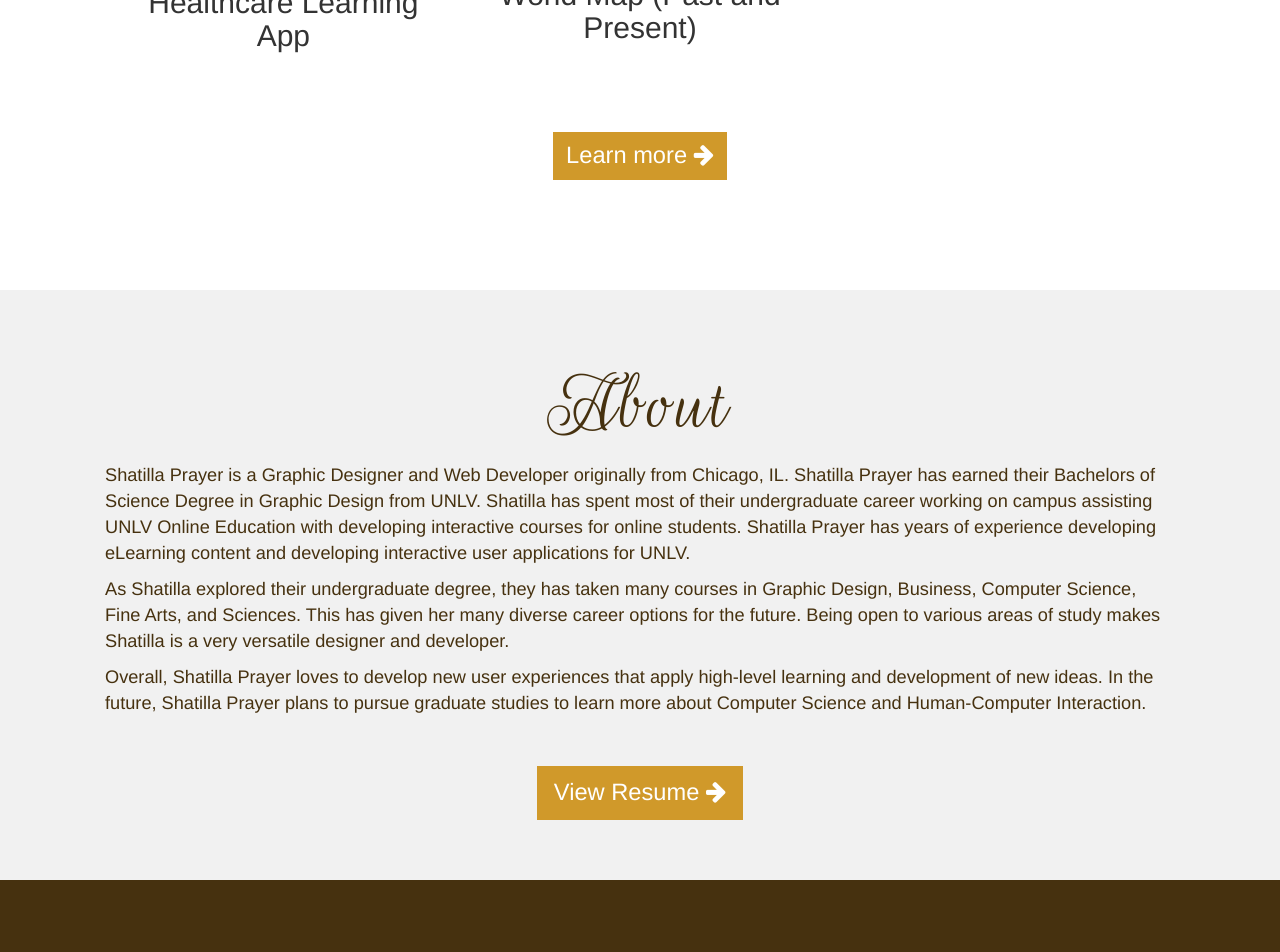
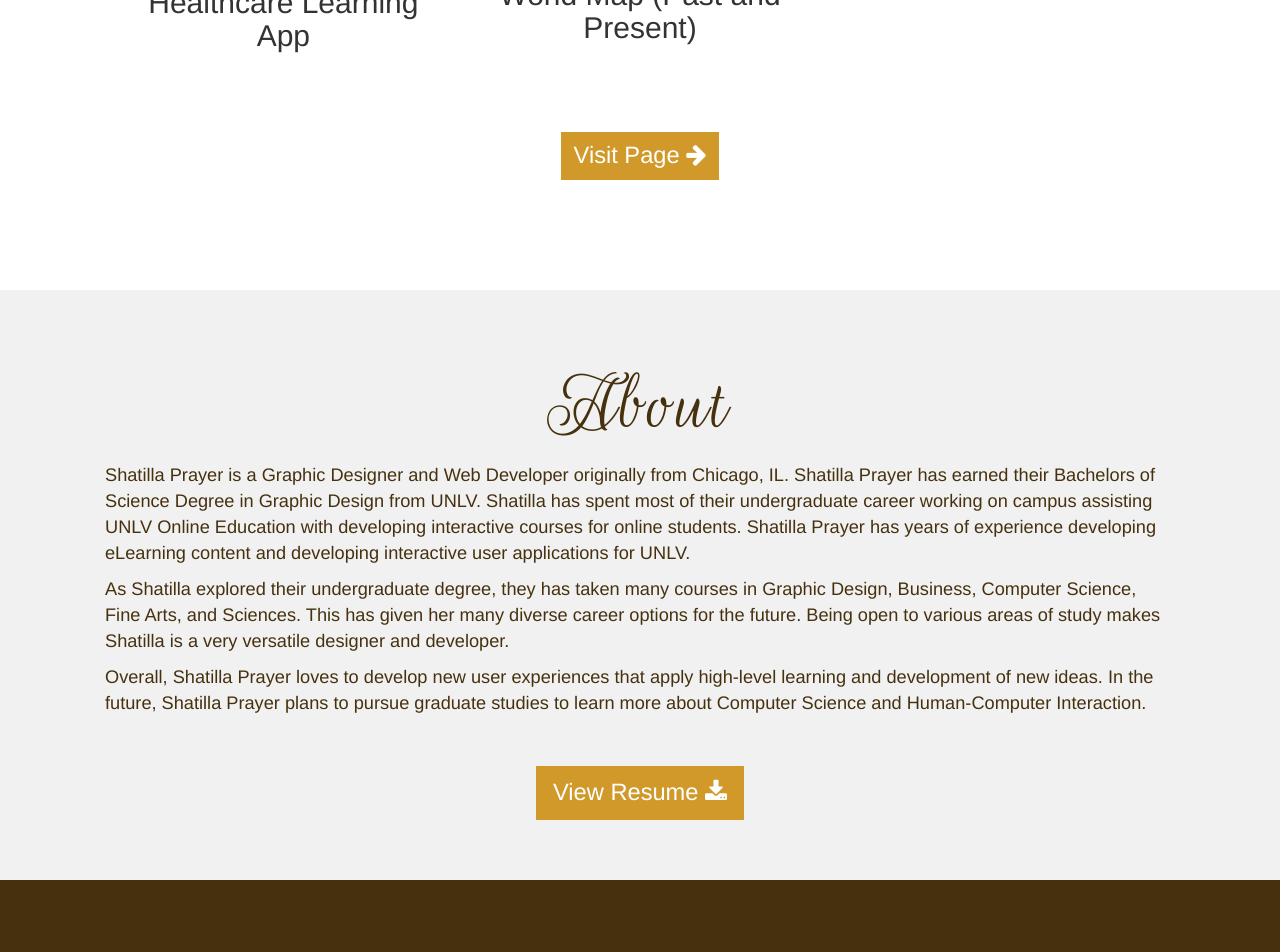
Before and after one commit to lacrimosia/Portfolio-Website, an Angular app: page /#/home in a window 1280 px wide. Shown: the part 1020-1972 px from the top of the page. Built offline with nearby package versions, Linux system fonts and the light colour scheme.

Commit message:
fixed pages so far, eod

```diff
--- a/src/app/graphics/graphics.component.html
+++ b/src/app/graphics/graphics.component.html
@@ -13,9 +13,11 @@
       <div class="images">
         <img src="{{getFullImage(g?.value?.fullLink)}}" class="img-responsive" />
       </div>
-      <h3> {{g?.value?.name}} </h3>
-      <button type="button" class="btn btn-primary btn-lg" data-toggle="modal" data-target="#myModal" (click)="myIndex=d;"><i class="fa fa-search-plus"></i> View Project
-      </button>
+      <div class="text-center">
+        <h3> {{g?.value?.name}} </h3>
+        <button type="button" class="btn btn-primary btn-lg" data-toggle="modal" data-target="#myModal" (click)="myIndex=d;"><i class="fa fa-arrow-right"></i> View Project
+        </button>
+      </div>
     </div>
   </div>
   <!-- Modal -->
--- a/src/app/home/home.component.html
+++ b/src/app/home/home.component.html
@@ -63,7 +63,7 @@
         </div>
         <div class="col-md-12 col-lg-12 col-sm-12 col-xs-12 extraPadding">
         <p class="text-center">
-            <a href="#/app" role="button" class="btn btn-primary btn-md">Learn more <i class="fa fa-arrow-right"></i></a>
+            <a href="#/app" role="button" class="btn btn-primary btn-md">Visit Page <i class="fa fa-arrow-right"></i></a>
           </p>
         </div>
       </div>
@@ -88,7 +88,7 @@
         </div>
         <br/>
         <br/>
-        <p class="text-center"><a href="assets/resume.pdf" class="btn btn-primary btn-lg" role="button">View Resume <i class="fa fa-arrow-right"></i></a></p>
+        <p class="text-center"><a href="assets/resume.pdf" class="btn btn-primary btn-lg" role="button">View Resume <i class="fa fa-download"></i></a></p>
       </div>
     </div>
   </div>
--- a/src/app/interactives/interactives.component.html
+++ b/src/app/interactives/interactives.component.html
@@ -10,8 +10,10 @@
       <div class="images">
         <img src="{{getImage(n?.value?.picture[0].name)}}" class="img-responsive" />
       </div>
-      <h3> {{n?.value?.name}} </h3>
-      <button (click)="Index=i" target="_blank" class="btn btn-primary btn-lg" data-toggle="modal" data-target="#myModal1">Learn more <i class="fa fa-arrow-right"></i></button>
+      <div class="text-center">
+        <h3> {{n?.value?.name}} </h3>
+        <button (click)="Index=i" target="_blank" class="btn btn-primary btn-lg" data-toggle="modal" data-target="#myModal1">Learn more <i class="fa fa-arrow-right"></i></button>
+      </div>
     </div>
   </div>
 </div>
@@ -31,8 +33,8 @@
         </div>
         <!--<div class="ints col-md-6 col-lg-6 col-sm-12 col-xs-12" *ngFor="let z of interactives[Index]?.picture; let u = index"  [ngStyle]="{'background-image': 'url(' + getImage(interactives[Index]?.picture[u]) + ')', 'background-size': 'cover'}"></div>-->
         <br/>
-          <br/>
-          <h1>Screenshots</h1>
+        <br/>
+        <h1>Screenshots</h1>
         <div class="item" *ngFor="let z of interactives[Index]?.picture; let u = index">
           <div class="well warning"> <b>{{u+1}})  {{interactives[Index]?.picture[u].desc}}</b> </div>
           <img [src]="getImage(interactives[Index]?.picture[u].name)" alt="{{u}}" class="imgs">
```
